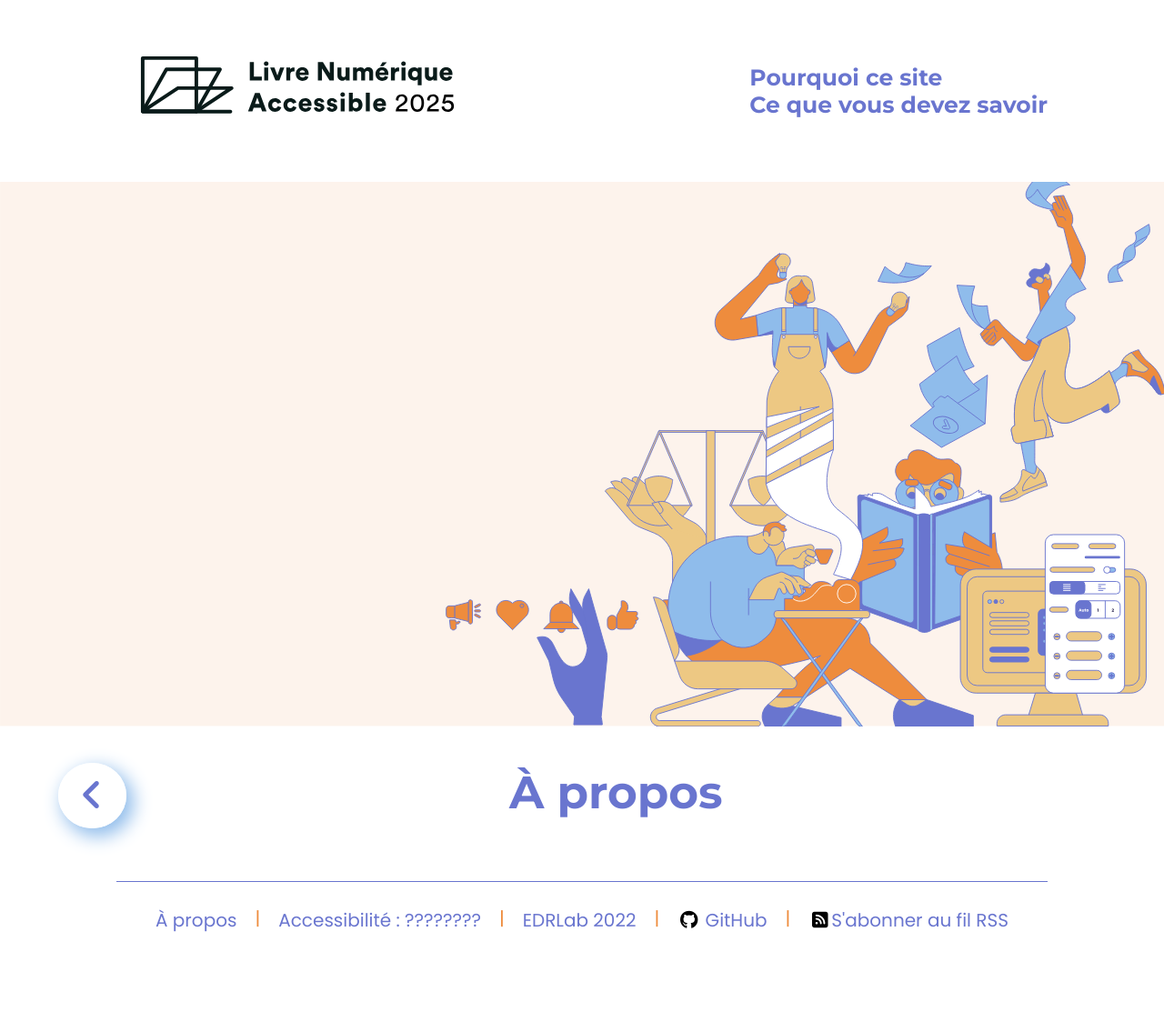
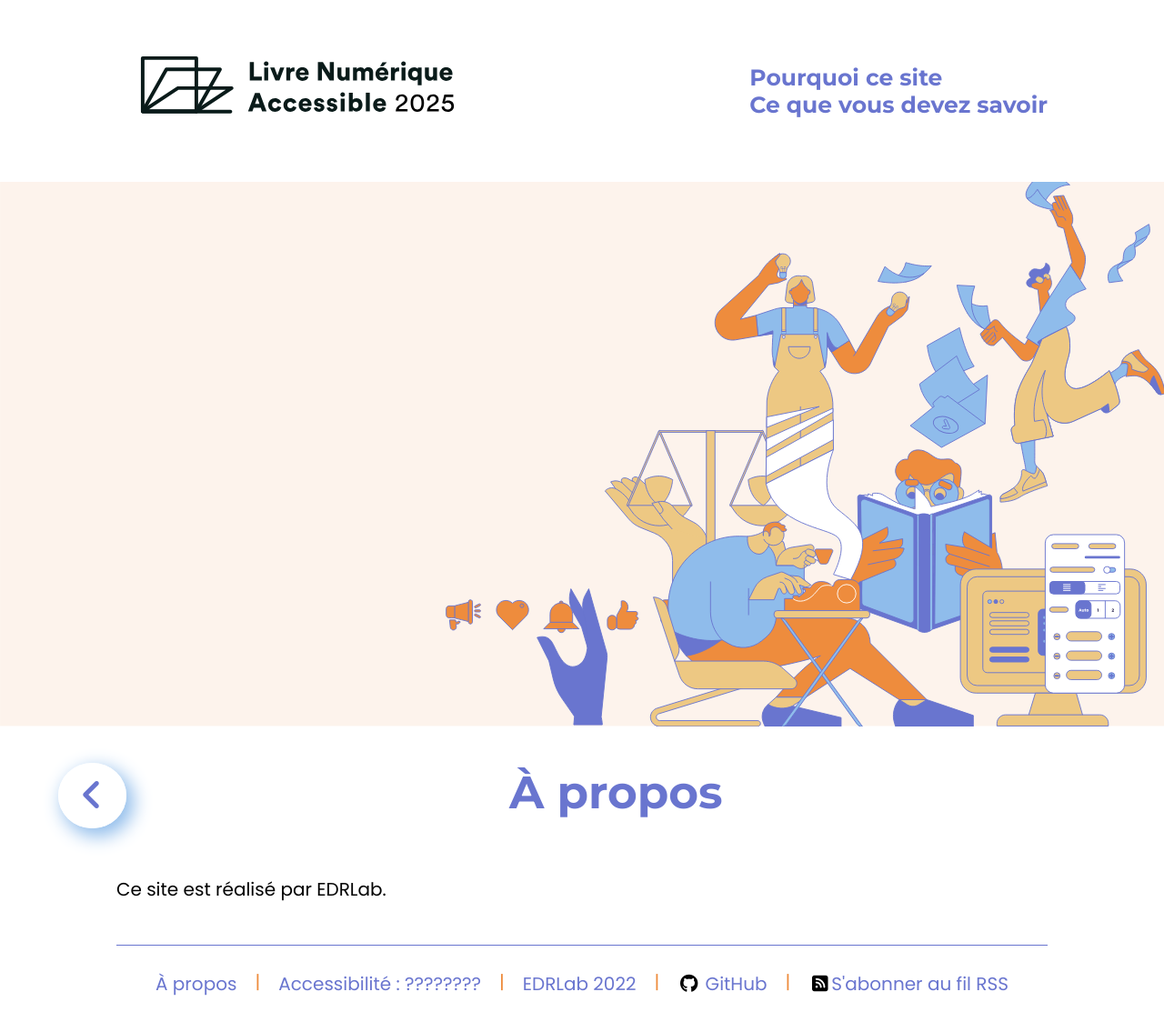
Before and after one commit to edition-accessible/lina25, a Jekyll site: the page built from pages/apropos.md, in a window 1280 px wide. Shown: the whole page at 91% size. Built offline with Jekyll 4.4.1, drawn with Linux system fonts in a browser that asks for light colours; nearby versions of some CDN libraries; before the commit the page ends 1054 px from its top, so only the background shows below that.

Commit message:
page a propos

```diff
--- a/pages/apropos.md
+++ b/pages/apropos.md
@@ -3,3 +3,5 @@ layout: document
 title: À propos
 subtitle:
 ---
+
+Ce site est réalisé par EDRLab.
```
